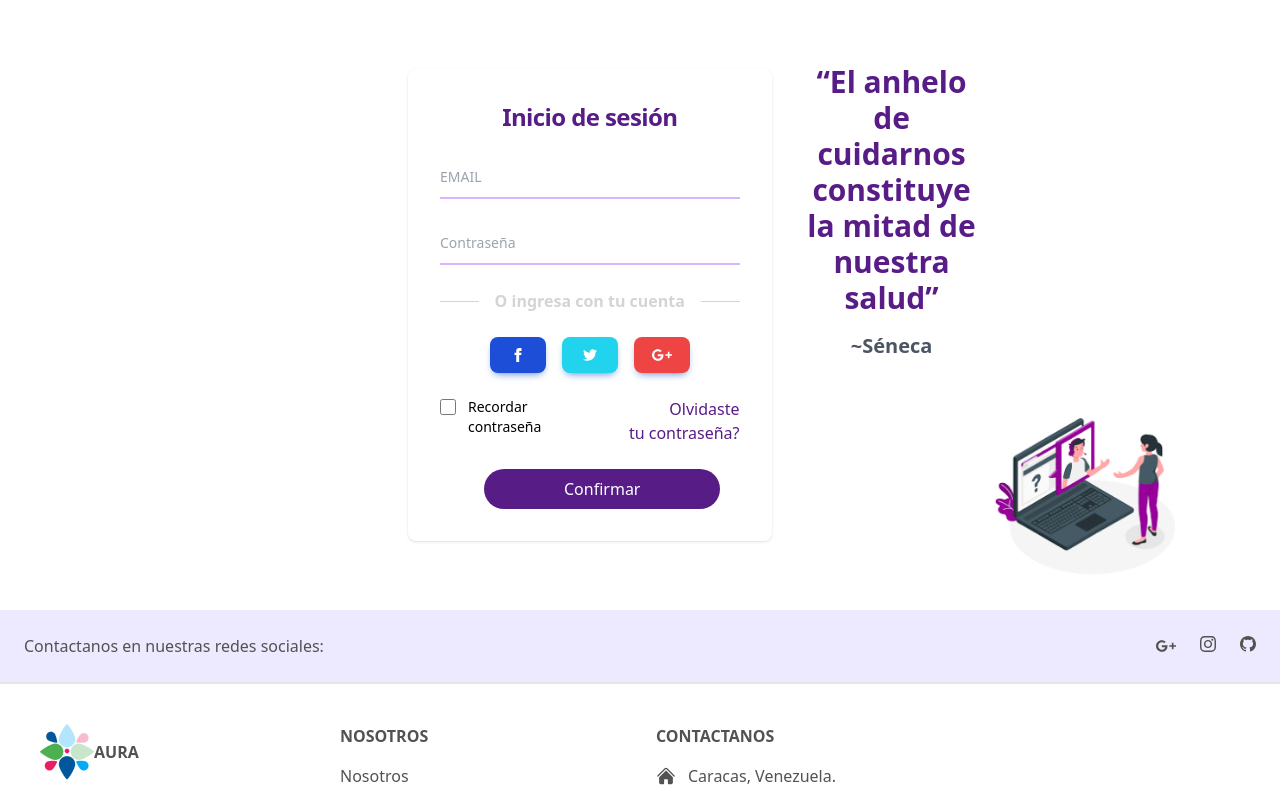
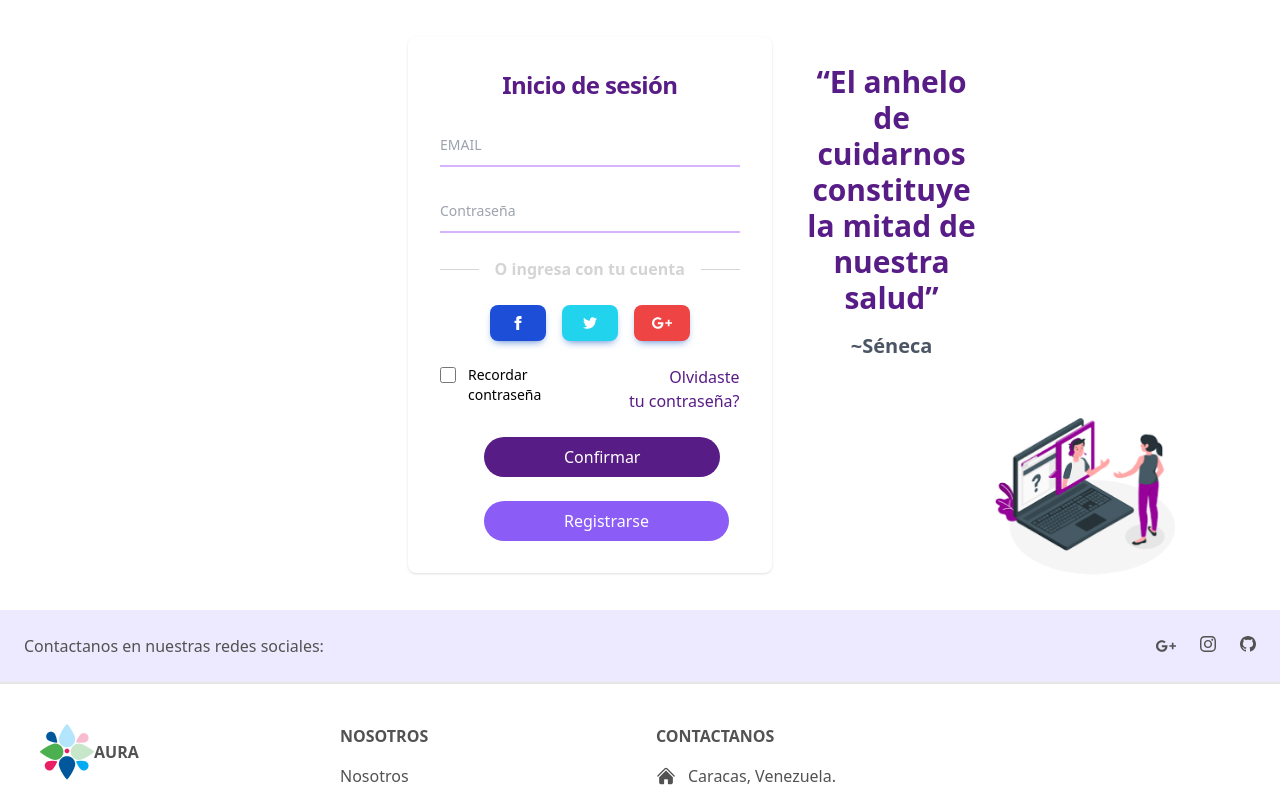
Before and after one commit to giubortone/Aura, a React (Vite) app: page /login in a window 1280 px wide. Shown: the top 800 px of the page. Built offline with nearby package versions, Linux system fonts and the light colour scheme.

Commit message:
Ajuste de menu de logeo

```diff
--- a/src/views/login/login.jsx
+++ b/src/views/login/login.jsx
@@ -101,9 +101,15 @@ import React from 'react'
                                         <button className='bg-purple-900 rounded-full p-2 px-20 text-white ml-11 flex justify-center'>
                                             Confirmar
                                         </button>
+                                        <br></br>
                                     </div>
 
                                    </form>
+                                   <a href='.\register'>
+                                        <button className='bg-violet-500 rounded-full p-2 px-20 text-white ml-11 flex justify-center'>
+                                            Registrarse
+                                        </button>
+                                    </a>
                                </div>
                            </div>
                         </div>
```
